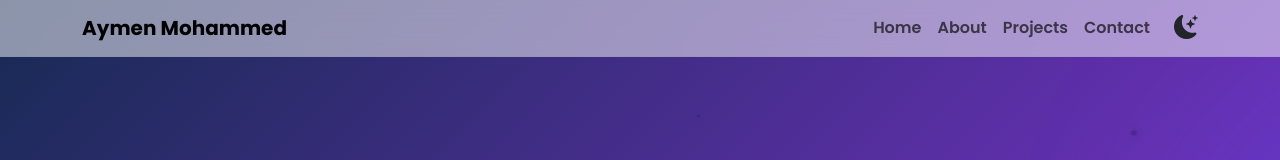
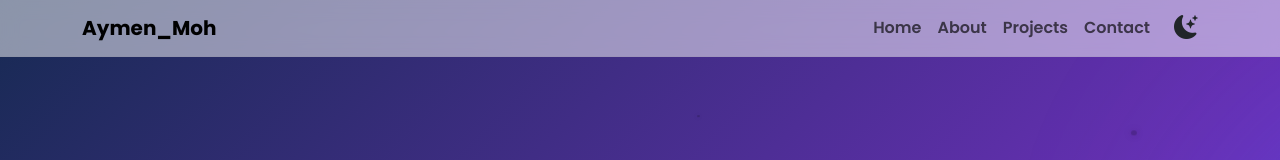
Before and after one commit to Aymen111-web/portfolio-two, a plain HTML site: page index.html in a window 1280 px wide. Shown: the top 160 px of the page. Drawn offline with nearby package versions, Linux system fonts and the light colour scheme.

Commit message:
name updated

```diff
--- a/index.html
+++ b/index.html
@@ -4,7 +4,7 @@
 <head>
     <meta charset="UTF-8">
     <meta name="viewport" content="width=device-width, initial-scale=1.0">
-    <title>Aymen Mohammed | Full-Stack Developer Portfolio</title>
+    <title>Aymenmoh</title>
     <meta name="description"
         content="Portfolio of Aymen Mohammed, a Software Engineering student and Full-Stack Developer specializing in React, Node.js, and modern web solutions.">
     <meta name="keywords"
@@ -35,7 +35,7 @@
     <!-- Navbar -->
     <nav class="navbar navbar-expand-lg fixed-top navbar-light">
         <div class="container">
-            <a class="navbar-brand" href="#">Aymen Mohammed</a>
+            <a class="navbar-brand" href="#">Aymen_Moh</a>
             <button class="navbar-toggler" type="button" data-bs-toggle="collapse" data-bs-target="#navbarNav"
                 aria-controls="navbarNav" aria-expanded="false" aria-label="Toggle navigation">
                 <span class="navbar-toggler-icon"></span>
```
